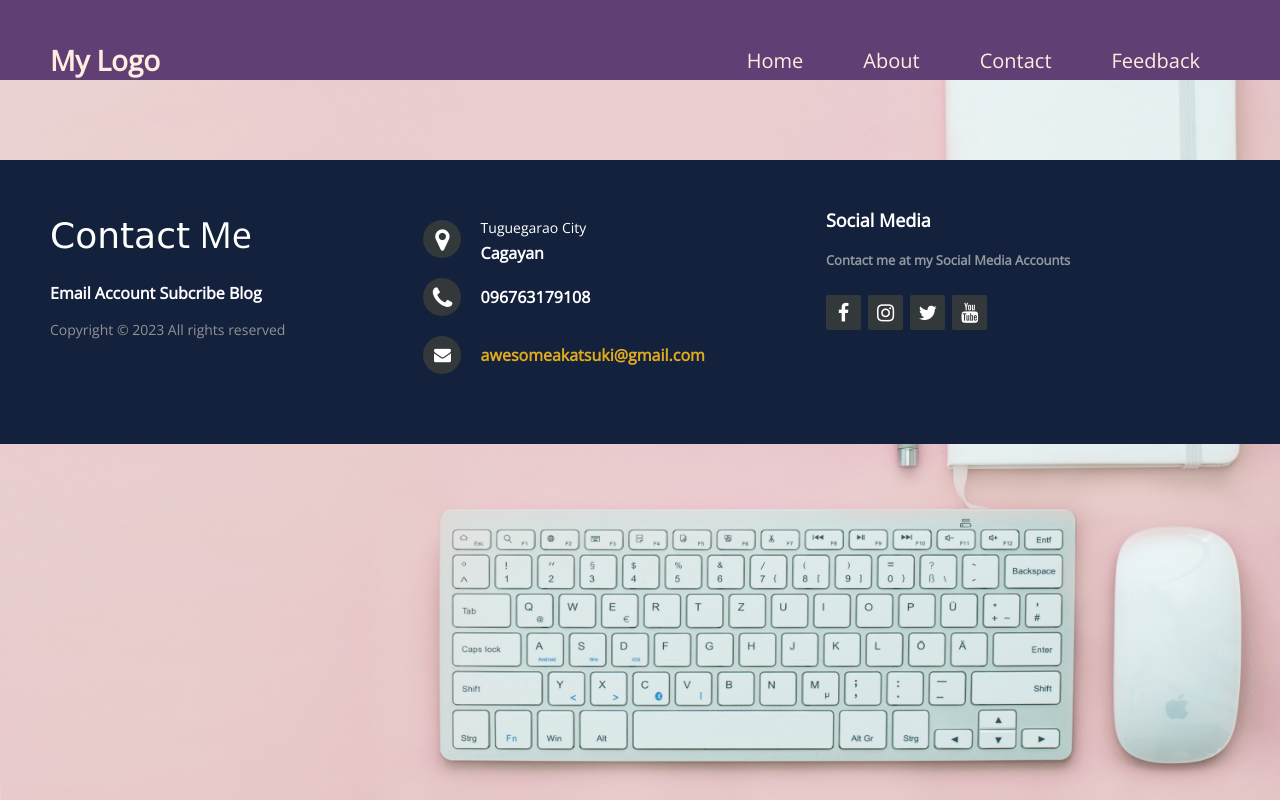
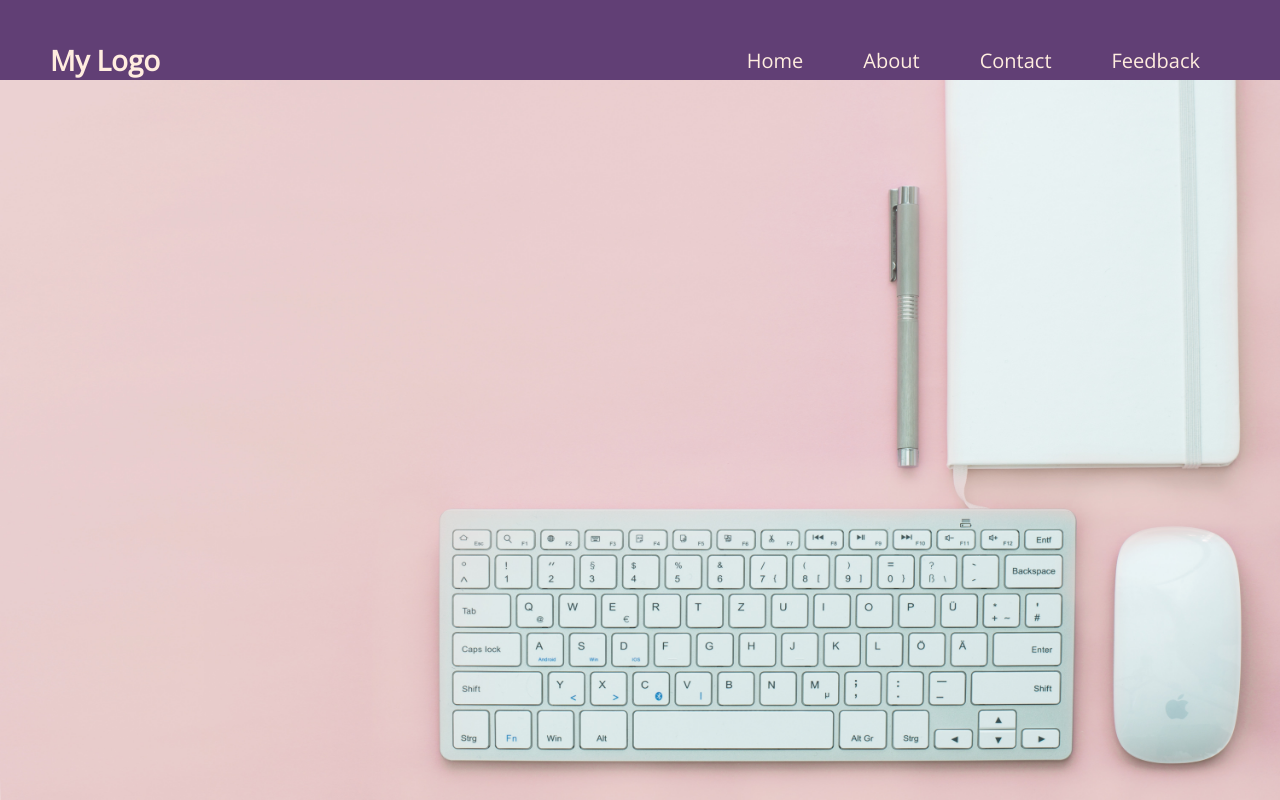
Before and after one commit to geneawesome/Mp2-project, a plain HTML site: page index.html in a window 1280 px wide. Drawn offline with nearby package versions, Linux system fonts and the light colour scheme.

Commit message:
new line

```diff
--- a/index.html
+++ b/index.html
@@ -41,54 +41,6 @@
             </ul>
         </nav>
     </header>
-    <footer>
-        <footer class="footer-distributed">
-
-            <div class="footer-left">
-                <h3>Contact<span> Me</span></h3>
-
-                <p class="footer-links">
-                    <a href="#">Email</a>
-                    <a href="#">Account</a>
-                    <a href="#">Subcribe</a>
-                    <a href="#">Blog</a>
-                </p>
-
-                <p class="footer-company-name">Copyright © 2023 All rights reserved</p>
-            </div>
-
-            <div class="footer-center">
-                <div>
-                    <i class="fa fa-map-marker"></i>
-                    <p><span>Tuguegarao City</span>
-                       Cagayan </p>
-                </div>
-
-                <div>
-                    <i class="fa fa-phone"></i>
-                    <p>096763179108</p>
-                </div>
-                <div>
-                    <i class="fa fa-envelope"></i>
-                    <p><a href="#">awesomeakatsuki@gmail.com</a></p>
-                </div>
-            </div>
-            <div class="footer-right">
-                <p class="footer-company-about">
-                    <span>Social Media</span>
-                    <strong>Contact me at my Social Media Accounts
-
-                </p>
-                <div class="footer-icons">
-                    <a href="#"><i class="fa fa-facebook"></i></a>
-                    <a href="#"><i class="fa fa-instagram"></i></a>
-                    <a href="#"><i class="fa fa-twitter"></i></a>
-                    <a href="#"><i class="fa fa-youtube"></i></a>
-                </div>
-            </div>
-
-    </footer>
-
     <script>
         hamburger = document.querySelector(".hamburger");
         hamburger.onclick= function(){
```
